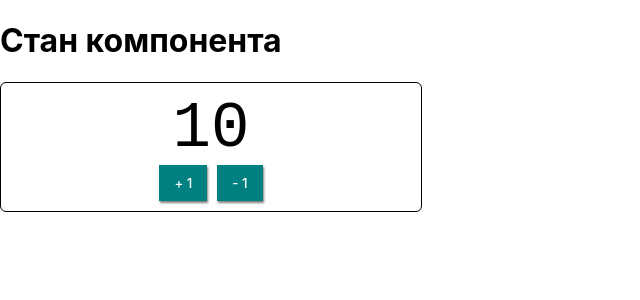
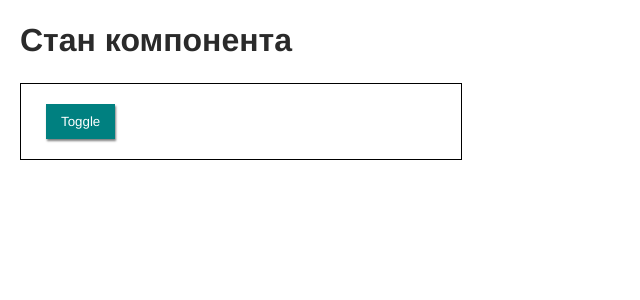
Before and after one commit to Nihaiev/react_mod2, a React (Create React App) app: page / in a window 1280 px wide. Shown: the top 300 px of the page, without its empty margins (0-640 px from the left). Built offline with nearby package versions, Linux system fonts and the light colour scheme.

Commit message:
Dropdown

```diff
--- a/src/App.js
+++ b/src/App.js
@@ -1,5 +1,6 @@
 import React from 'react';
 import Counter from './conponents/Counter/Counter';
+import Dropdown from 'conponents/Dropdown/Dropdown';
 
 const colorPickerOptions = [
   { label: 'red', color: '#f44336' },
@@ -13,7 +14,9 @@ const colorPickerOptions = [
 const App = () => (
   <>
     <h1>Стан компонента</h1>
-    <Counter initialValue={10} />
+
+    <Dropdown />
+    {/* <Counter initialValue={10} /> */}
   </>
 );
 
--- a/src/conponents/Dropdown/Dropdown.css
+++ b/src/conponents/Dropdown/Dropdown.css
@@ -10,8 +10,29 @@
     top: 100%;
     left: 0;
     width: 100%;
-    padding: 20px;
+
+    padding-top: 20px;
+    padding-bottom: 20px;
     text-align: center;
     background-color: teal;
     color: white;
 }
+
+.Dropdown>button {
+    border: none;
+    padding: 10px 15px;
+    background-color: teal;
+    color: #fff;
+    font-weight: 500;
+    margin-left: 5px;
+    margin-right: 5px;
+    font-family: inherit;
+    cursor: pointer;
+    outline: none;
+    box-shadow: 1px 2px 2px 0 rgb(0 0 0 / 0.5);
+    transition: box-shadow 250ms linear;
+}
+
+.Dropdown>button:active {
+    box-shadow: 2px 5px 2px 0 rgb(0 0 0 / 0.5);
+}
--- a/src/conponents/Dropdown/Dropdown.js
+++ b/src/conponents/Dropdown/Dropdown.js
@@ -1,12 +1,45 @@
-import React from 'react';
+import React, { Component } from 'react';
 import './Dropdown.css';
 
 class Dropdown extends Component {
+  state = {
+    visible: false,
+  };
+
+  toggle = () => {
+    this.setState(prevState => ({
+      visible: !prevState.visible,
+    }));
+  };
+
+  //   show = () => {
+  //     this.setState({ visible: true });
+  //   };
+  //   hide = () => {
+  //     this.setState({ visible: false });
+  //   };
   render() {
     return (
       <div className="Dropdown">
-        <button type="button" className="Dropdown__toggle"></button>
+        <button
+          type="button"
+          className="Dropdown__toggle"
+          onClick={this.toggle}
+        >
+          Toggle
+        </button>
+
+        {/* <button type="button" className="Dropdown__toggle" onClick={this.hide}>
+          Приховати
+        </button> */}
+        {this.state.visible && (
+          <div className="Dropdown__menu">Випадаюче меню</div>
+        )}
       </div>
     );
   }
 }
+
+export default Dropdown;
+
+//1
--- a/src/index.css
+++ b/src/index.css
@@ -1,13 +1,28 @@
 body {
   margin: 0;
-  font-family: -apple-system, BlinkMacSystemFont, 'Segoe UI', 'Roboto', 'Oxygen',
-    'Ubuntu', 'Cantarell', 'Fira Sans', 'Droid Sans', 'Helvetica Neue',
-    sans-serif;
-  -webkit-font-smoothing: antialiased;
-  -moz-osx-font-smoothing: grayscale;
+  padding: 20px;
+  background-color: #fff;
+  color: #2a2a2a;
+  line-height: 1.3;
+  font-family: 'Helvetica Neue', -apple-system, BlinkMacSystemFont, 'Segoe UI',
+    Roboto, Oxygen, Ubuntu, Cantarell, 'Open Sans', sans-serif;
 }
 
-code {
-  font-family: source-code-pro, Menlo, Monaco, Consolas, 'Courier New',
-    monospace;
+img {
+  display: block;
+  max-width: 100%;
+  height: auto;
 }
+
+h1,
+h2,
+h3,
+h4,
+h5,
+h6 {
+  margin-top: 0;
+}
+
+p {
+  margin-top: 0;
+}
```
